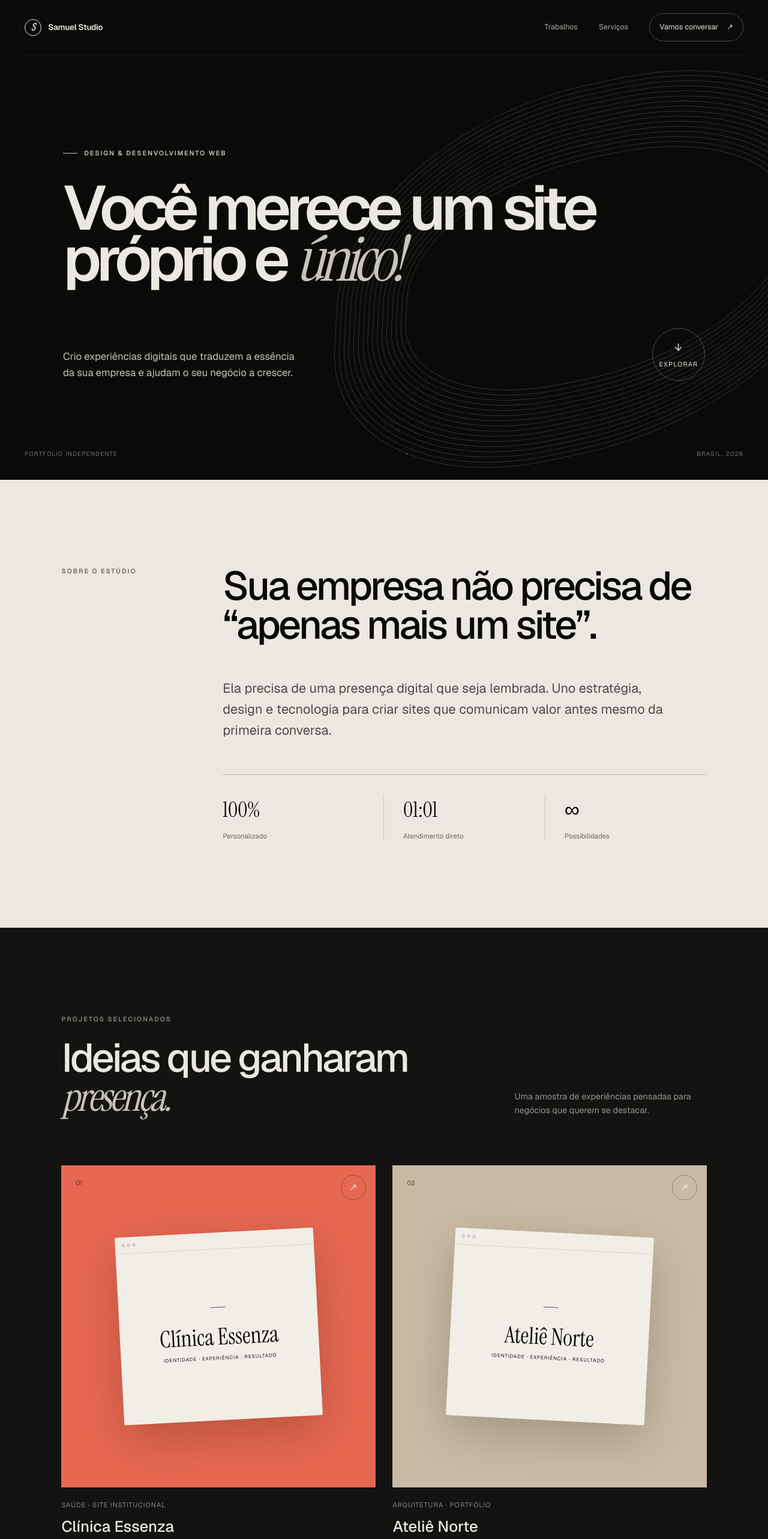
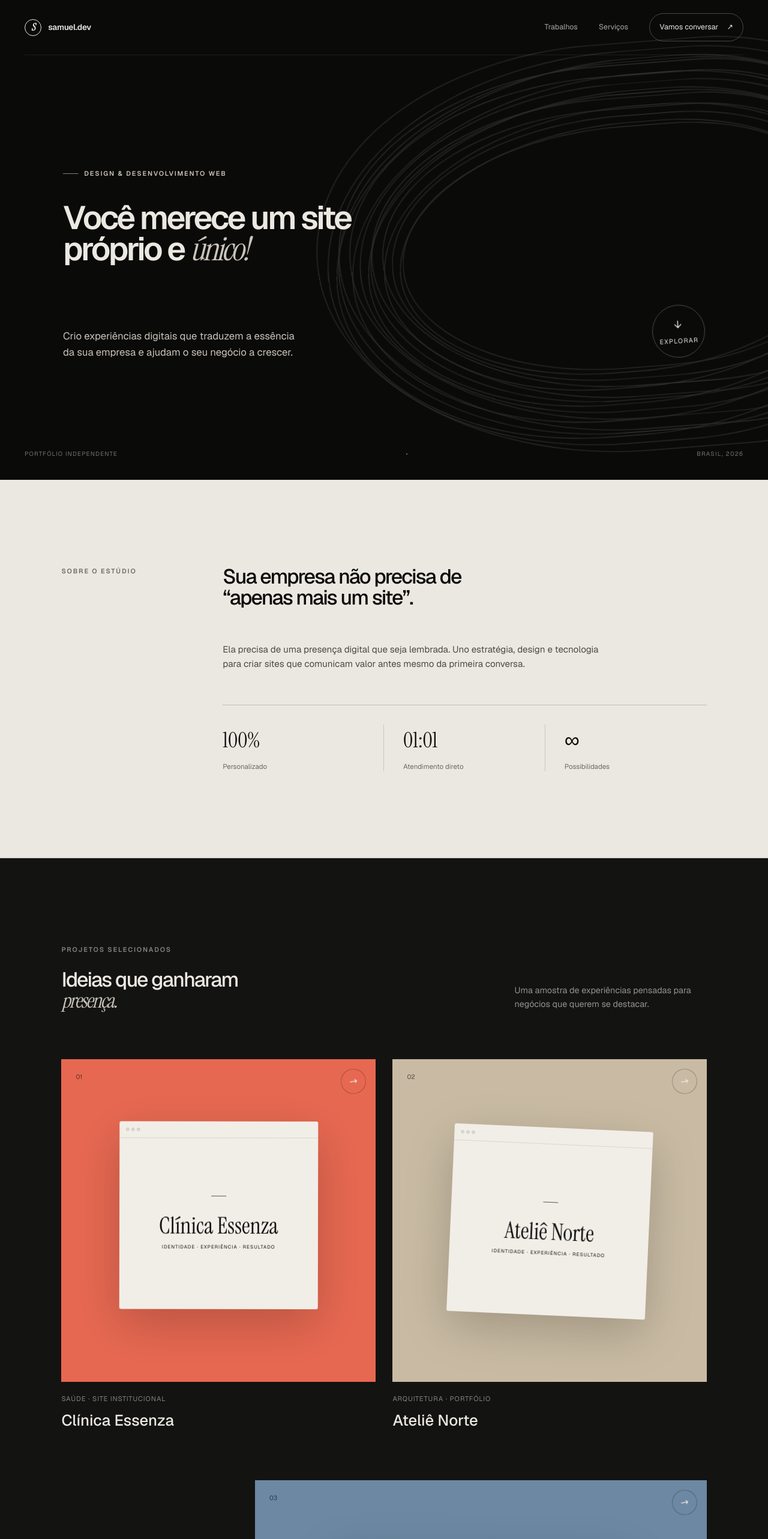
Before and after one commit to sasaferinha/samuel.dev, a Next.js app: page / in a window 1280 px wide. Shown: the top 2566 px of the page at 60% size. Built offline with nearby package versions, Linux system fonts and the light colour scheme.

Commit message:
Animate samuel.dev portfolio experience

```diff
--- a/app/globals.css
+++ b/app/globals.css
@@ -70,3 +70,40 @@ footer { background:var(--ink); color:var(--paper); border-top:1px solid #262625
   .hero { padding-inline:1.2rem; min-height:780px; }.site-header { height:72px; }.site-header nav>a:not(.nav-cta){display:none}.nav-cta{padding:.7rem .85rem}.hero-content{padding:16vh 0 3rem}.hero h1{font-size:clamp(3.6rem,17vw,5.4rem);line-height:.88}.hero-bottom{margin-top:3rem}.hero-bottom>p{width:68%;font-size:.9rem}.circle-link{width:76px;height:76px}.hero-lines{width:120vw;right:-55vw;top:31%;height:56%}.section{padding:6rem 1.4rem}.intro,.process{grid-template-columns:1fr;gap:2.5rem}.intro h2 br{display:none}.large-copy{margin:2rem 0}.stats strong{font-size:1.7rem}.stats div{padding-left:1rem}.section-heading{display:block}.section-heading>p{margin-top:2rem}.project-grid{grid-template-columns:1fr;gap:3.5rem}.project-card:nth-child(3){grid-column:auto;width:100%}.project-visual{height:390px;padding:1rem}.mock-window{width:82%;height:60%}.service-list article{grid-template-columns:45px 1fr 40px;gap:1rem}.service-list h3{font-size:1.25rem}.service-list p{grid-column:2/4;margin:.4rem 0}.service-list i{grid-column:3;grid-row:1}.process ol{margin-top:3rem}.process li div{grid-template-columns:1fr;gap:.7rem}.contact{min-height:700px}.contact-orbit{width:520px;height:520px}footer{grid-template-columns:1fr 1fr}footer>p{display:none}
 }
 @media (prefers-reduced-motion:reduce){html{scroll-behavior:auto}*{transition:none!important}}
+
+/* Cinematic opening */
+.intro-running { overflow:hidden; }
+.intro-screen { position:fixed; inset:0; z-index:9999; display:grid; place-items:center; background:#000; color:#fff; animation:intro-exit 4s cubic-bezier(.76,0,.24,1) forwards; }
+.intro-word { display:flex; align-items:center; justify-content:center; overflow:hidden; font-size:clamp(2rem,5vw,4.8rem); font-weight:620; letter-spacing:-.075em; line-height:1; }
+.intro-word span { display:inline-block; min-width:.26em; opacity:0; filter:blur(12px); animation:letter-arrive 2.65s cubic-bezier(.16,1,.3,1) forwards; }
+.intro-word span:nth-child(1){--x:-42vw;--y:-24vh;--r:-32deg;animation-delay:.05s}.intro-word span:nth-child(2){--x:18vw;--y:-45vh;--r:24deg;animation-delay:.12s}.intro-word span:nth-child(3){--x:-30vw;--y:38vh;--r:42deg;animation-delay:.19s}.intro-word span:nth-child(4){--x:44vw;--y:18vh;--r:-28deg;animation-delay:.26s}.intro-word span:nth-child(5){--x:-8vw;--y:-48vh;--r:18deg;animation-delay:.33s}.intro-word span:nth-child(6){--x:35vw;--y:-32vh;--r:-46deg;animation-delay:.4s}.intro-word span:nth-child(7){--x:-48vw;--y:4vh;--r:60deg;animation-delay:.47s}.intro-word span:nth-child(8){--x:20vw;--y:45vh;--r:-32deg;animation-delay:.54s}.intro-word span:nth-child(9){--x:-34vw;--y:-18vh;--r:38deg;animation-delay:.61s}.intro-word span:nth-child(10){--x:46vw;--y:34vh;--r:-26deg;animation-delay:.68s}
+.intro-progress { position:absolute; bottom:2rem; width:120px; height:1px; background:#222; overflow:hidden; }.intro-progress i { display:block; height:100%; background:#fff; transform-origin:left; animation:intro-load 3.55s linear forwards; }
+
+/* Type reduced by roughly 60% */
+.hero h1 { font-size:clamp(2.2rem,4.25vw,4.5rem); line-height:.94; letter-spacing:-.06em; }
+.intro h2,.section-heading h2,.process h2 { font-size:clamp(1.8rem,2.65vw,3rem); line-height:1.04; }
+.contact h2 { font-size:clamp(2.2rem,4vw,4.2rem); line-height:.95; }
+.large-copy { font-size:clamp(.95rem,1.15vw,1.15rem); max-width:640px; }
+
+/* Continuous motion system */
+.hero-lines { animation:mesh-drift 16s ease-in-out infinite alternate; transform-origin:center; }
+.hero-lines i { animation:line-breathe 8s ease-in-out infinite alternate; }.hero-lines i:nth-child(2n){animation-duration:11s}.hero-lines i:nth-child(3n){animation-duration:14s}
+.hero-content { animation:page-arrive 1.2s 3.75s cubic-bezier(.16,1,.3,1) both; }.site-header,.hero-index { animation:soft-arrive 1s 3.9s ease both; }
+.eyebrow span { animation:pulse-line 2.3s ease-in-out infinite; transform-origin:left; }.circle-link { animation:circle-float 3.8s ease-in-out infinite; }
+.project-card:nth-child(1) .mock-window { animation:mock-float-a 5s ease-in-out infinite; }.project-card:nth-child(2) .mock-window { animation:mock-float-b 6s ease-in-out infinite; }.project-card:nth-child(3) .mock-window { animation:mock-float-c 5.5s ease-in-out infinite; }
+.project-arrow,.service-list i { animation:arrow-orbit 4s ease-in-out infinite; }.contact-orbit { animation:orbit-turn 22s linear infinite; }.contact-orbit i:nth-child(2){animation:orbit-pulse 6s ease-in-out infinite}.contact-orbit i:nth-child(3){animation:orbit-pulse 8s ease-in-out infinite reverse}
+.process { background-size:200% 200%; background-image:radial-gradient(circle at 20% 20%,#efffa6 0,transparent 28%),radial-gradient(circle at 80% 80%,#b9e91d 0,transparent 34%); animation:lime-flow 10s ease-in-out infinite alternate; }
+.project-visual::after { content:""; position:absolute; inset:-80%; background:linear-gradient(115deg,transparent 42%,rgba(255,255,255,.16) 50%,transparent 58%); transform:translateX(-45%) rotate(12deg); animation:light-sweep 7s ease-in-out infinite; pointer-events:none; }
+
+@keyframes letter-arrive { 0%{opacity:0;filter:blur(14px);transform:translate3d(var(--x),var(--y),0) rotate(var(--r)) scale(2.3)} 62%{opacity:1;filter:blur(1px)} 100%{opacity:1;filter:blur(0);transform:translate3d(0,0,0) rotate(0) scale(1)} }
+@keyframes intro-load { from{transform:scaleX(0)} to{transform:scaleX(1)} } @keyframes intro-exit { 0%,84%{opacity:1;visibility:visible} 100%{opacity:0;visibility:hidden;transform:scale(1.04)} }
+@keyframes page-arrive { from{opacity:0;transform:translateY(34px)} to{opacity:1;transform:none} } @keyframes soft-arrive { from{opacity:0} to{opacity:1} }
+@keyframes mesh-drift { 0%{transform:rotate(-12deg) translate3d(-2%,1%,0) scale(1)} 50%{transform:rotate(-4deg) translate3d(5%,-5%,0) scale(1.08)} 100%{transform:rotate(-16deg) translate3d(-4%,4%,0) scale(.96)} }
+@keyframes line-breathe { from{border-radius:49% 51% 55% 45%;transform:skewX(-15deg) scale(1)} to{border-radius:63% 37% 42% 58%;transform:skewX(8deg) scale(1.06)} }
+@keyframes pulse-line { 0%,100%{transform:scaleX(1);opacity:.6} 50%{transform:scaleX(1.8);opacity:1} } @keyframes circle-float { 0%,100%{transform:translateY(0) rotate(0)} 50%{transform:translateY(-10px) rotate(-7deg)} }
+@keyframes mock-float-a { 0%,100%{transform:rotate(-3deg) translateY(0)} 50%{transform:rotate(1deg) translateY(-12px)} } @keyframes mock-float-b { 0%,100%{transform:rotate(3deg) translateY(0)} 50%{transform:rotate(-1deg) translateY(10px)} } @keyframes mock-float-c { 0%,100%{transform:rotate(0) translateY(0)} 50%{transform:rotate(2deg) translateY(-10px)} }
+@keyframes arrow-orbit { 0%,100%{transform:rotate(0)} 50%{transform:rotate(45deg)} } @keyframes orbit-turn { to{transform:rotate(360deg)} } @keyframes orbit-pulse { 0%,100%{transform:rotate(60deg) scaleX(.45)} 50%{transform:rotate(105deg) scaleX(.7)} }
+@keyframes lime-flow { from{background-position:0% 20%} to{background-position:100% 80%} } @keyframes light-sweep { 0%,35%{transform:translateX(-55%) rotate(12deg)} 65%,100%{transform:translateX(55%) rotate(12deg)} }
+
+@media (max-width:800px){.hero h1{font-size:clamp(2.25rem,10vw,3.4rem);line-height:.96}.intro-word{font-size:clamp(2rem,11vw,3.5rem)}.intro h2,.section-heading h2,.process h2{font-size:clamp(1.75rem,8vw,2.5rem)}.contact h2{font-size:clamp(2.1rem,10vw,3.2rem)}}
+@media (prefers-reduced-motion:reduce){.intro-screen{animation-duration:.6s}.intro-word span{opacity:1;filter:none;transform:none;animation:none}.hero-content,.site-header,.hero-index{animation:none}.hero-lines,.hero-lines i,.circle-link,.mock-window,.project-arrow,.service-list i,.contact-orbit,.contact-orbit i,.process,.project-visual::after{animation:none!important}}
--- a/app/layout.tsx
+++ b/app/layout.tsx
@@ -13,15 +13,15 @@ export async function generateMetadata(): Promise<Metadata> {
   const image = new URL("/og.png", `${protocol}://${host}`).toString();
 
   return {
-    title: "Samuel Studio — Sites únicos para empresas",
+    title: "samuel.dev — Sites únicos para empresas",
     description: "Design e desenvolvimento de sites personalizados para empresas que querem ser vistas e lembradas.",
     icons: { icon: "/favicon.svg", shortcut: "/favicon.svg" },
     openGraph: {
-      title: "Samuel Studio — Sites únicos para empresas",
+      title: "samuel.dev — Sites únicos para empresas",
       description: "Você merece um site próprio e único!",
       type: "website",
       locale: "pt_BR",
-      images: [{ url: image, width: 1200, height: 630, alt: "Samuel Studio — Você merece um site próprio e único!" }],
+      images: [{ url: image, width: 1200, height: 630, alt: "samuel.dev — Você merece um site próprio e único!" }],
     },
     twitter: { card: "summary_large_image", images: [image] },
   };
--- a/app/page.tsx
+++ b/app/page.tsx
@@ -1,3 +1,7 @@
+"use client";
+
+import { useEffect, useState } from "react";
+
 const services = [
   {
     number: "01",
@@ -23,13 +27,38 @@ const projects = [
 ];
 
 export default function Home() {
+  const [showIntro, setShowIntro] = useState(true);
+
+  useEffect(() => {
+    document.body.classList.add("intro-running");
+    const reducedMotion = window.matchMedia("(prefers-reduced-motion: reduce)").matches;
+    const timer = window.setTimeout(() => {
+      setShowIntro(false);
+      document.body.classList.remove("intro-running");
+    }, reducedMotion ? 600 : 4000);
+    return () => {
+      window.clearTimeout(timer);
+      document.body.classList.remove("intro-running");
+    };
+  }, []);
+
   return (
     <main>
+      {showIntro && (
+        <div className="intro-screen" role="status" aria-label="Apresentando samuel.dev">
+          <div className="intro-word" aria-hidden="true">
+            {["s", "a", "m", "u", "e", "l", ".", "d", "e", "v"].map((letter, index) => (
+              <span key={`${letter}-${index}`}>{letter}</span>
+            ))}
+          </div>
+          <div className="intro-progress" aria-hidden="true"><i /></div>
+        </div>
+      )}
       <section className="hero" id="inicio">
         <header className="site-header">
           <a className="brand" href="#inicio" aria-label="Início">
             <span className="brand-mark">S</span>
-            <span>Samuel Studio</span>
+            <span>samuel.dev</span>
           </a>
           <nav aria-label="Navegação principal">
             <a href="#trabalhos">Trabalhos</a>
@@ -128,7 +157,7 @@ export default function Home() {
       </section>
 
       <footer>
-        <a className="brand" href="#inicio"><span className="brand-mark">S</span><span>Samuel Studio</span></a>
+        <a className="brand" href="#inicio"><span className="brand-mark">S</span><span>samuel.dev</span></a>
         <p>Sites que fazem sua empresa ser vista e lembrada.</p>
         <div><a href="#inicio">Voltar ao topo ↑</a><span>© 2026</span></div>
       </footer>
```
Also changed, not shown: public/og.png.
